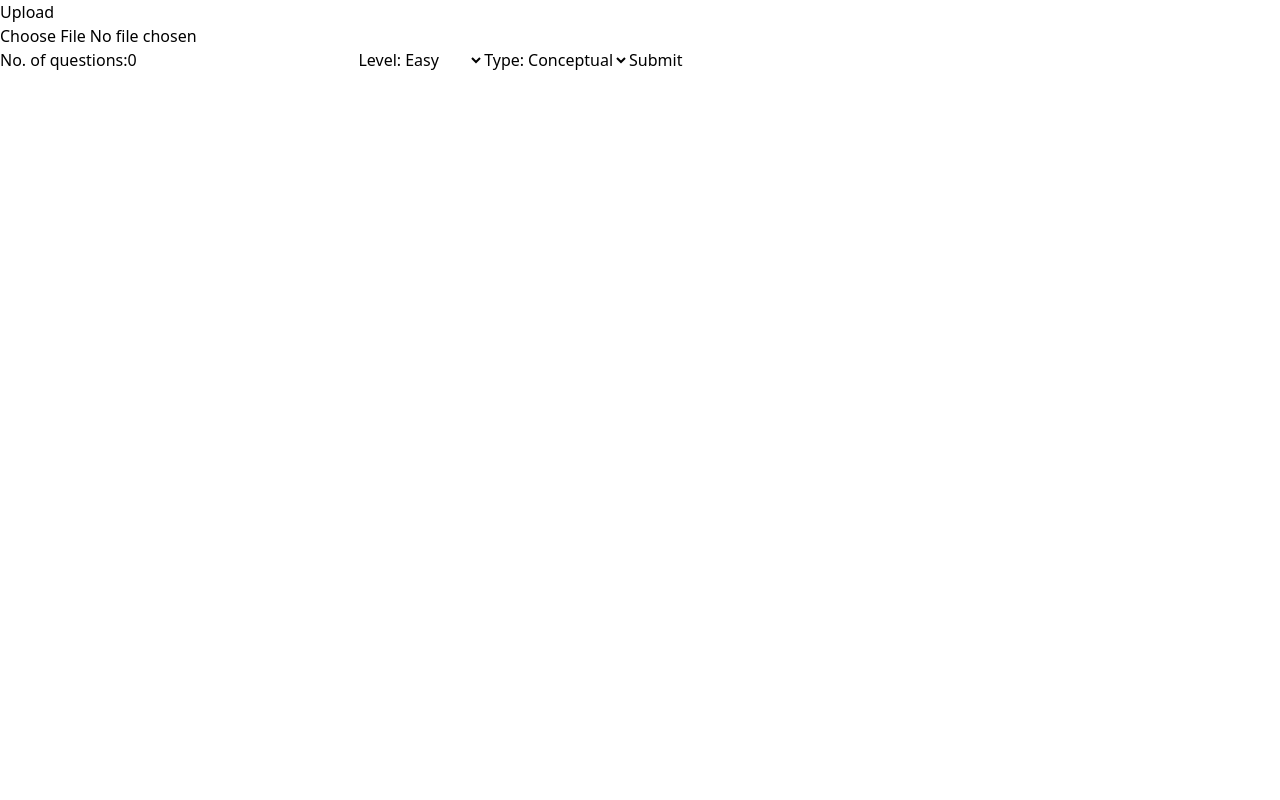
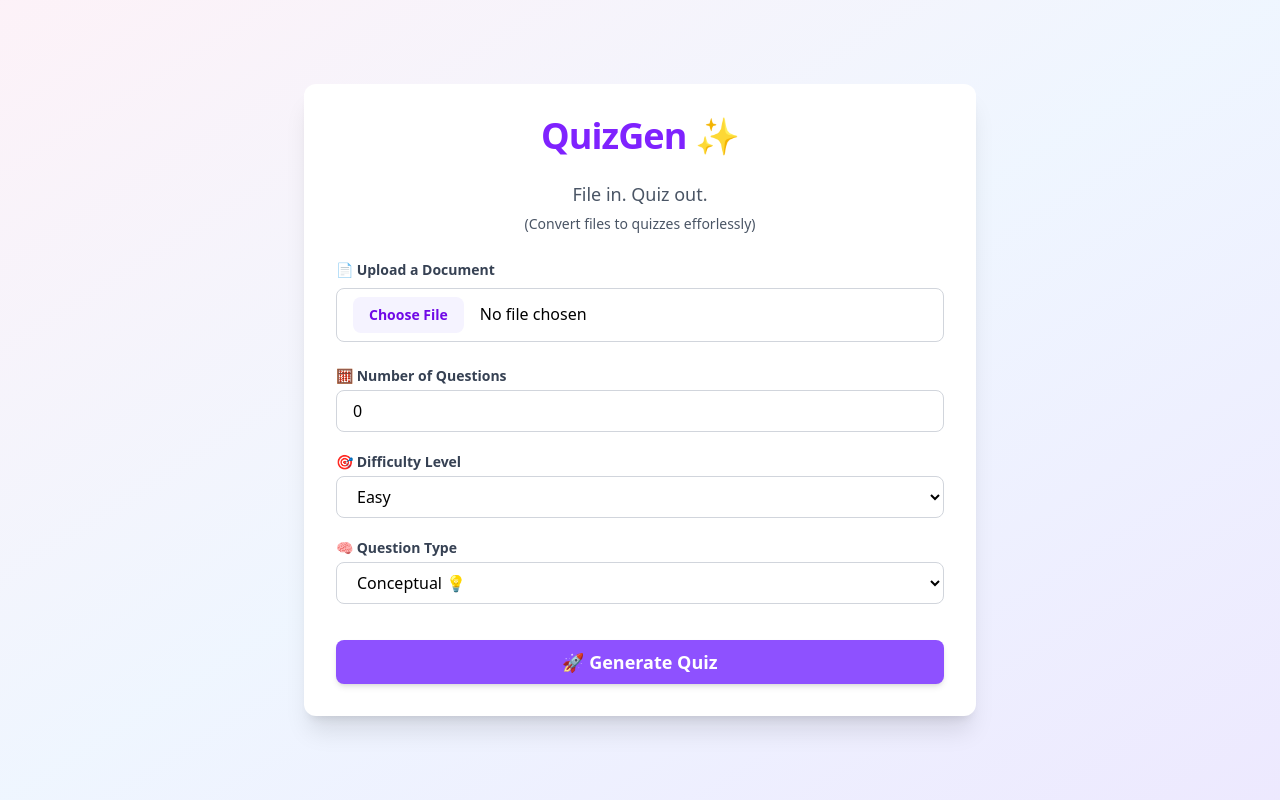
Before and after one commit to uk-2149/pdf-quiz, a React (Vite) app in the folder frontend/: page / in a window 1280 px wide. Built offline with nearby package versions, Linux system fonts and the light colour scheme; no server answers.

Commit message:
Updated UI

```diff
--- a/frontend/src/pages/Quiz.tsx
+++ b/frontend/src/pages/Quiz.tsx
@@ -1,15 +1,20 @@
-import { useState } from "react";
+import { useState, useRef } from "react";
 import type { Question } from "../types/Question";
 import jsPDF from "jspdf";
 
 type QuizProps = {
   questions: Question[];
+  fileName: string | null;
 };
 
-function Quiz({ questions }: QuizProps) {
-  const [userAnswers, setUserAnswers] = useState<string[]>(Array(questions.length).fill(""));
+function Quiz({ questions, fileName }: QuizProps) {
+  const [userAnswers, setUserAnswers] = useState<string[]>(
+    Array(questions.length).fill("")
+  );
   const [submitted, setSubmitted] = useState(false);
   const [score, setScore] = useState(0);
+
+  const scoreRef = useRef<HTMLDivElement>(null);
 
   const handleSelect = (index: number, value: string) => {
     const newAnswers = [...userAnswers];
@@ -24,12 +29,21 @@ function Quiz({ questions }: QuizProps) {
     });
     setScore(calculatedScore);
     setSubmitted(true);
+    setTimeout(() => {
+      scoreRef.current?.scrollIntoView({ behavior: "smooth" });
+    }, 100);
+  };
+
+  const handleRetake = () => {
+    setSubmitted(false);
+    setScore(0);
+    setUserAnswers(Array(questions.length).fill(""));
   };
 
   const handleDownload = () => {
     const doc = new jsPDF();
     doc.setFontSize(14);
-    doc.text("Quiz with Answers", 10, 10);
+    doc.text(`${fileName} quiz with answers:`, 10, 10);
 
     let y = 20;
 
@@ -75,7 +89,7 @@ function Quiz({ questions }: QuizProps) {
     y += 8;
 
     // Print all answers
-    questions.forEach((q, index) => {
+    questions.map((q, index) => {
       const answerLines = wrapText(`${index + 1}. ${q.answer}`);
       doc.text(answerLines, 10, y);
       y += answerLines.length * 6;
@@ -86,56 +100,110 @@ function Quiz({ questions }: QuizProps) {
       }
     });
 
-    doc.save("quiz-with-answers.pdf");
+    doc.save(`${fileName} quiz with answers.pdf`);
   };
 
+  return (
+    <div className="min-h-screen bg-gradient-to-br from-blue-50 via-pink-50 to-violet-100 px-4 py-10 flex justify-center items-start">
+      <div className="w-full max-w-3xl bg-white shadow-xl rounded-2xl p-8 space-y-6">
+        <div
+          ref={scoreRef}
+          className="flex flex-col-reverse md:flex-row justify-between items-center mb-4"
+        >
+          <h1 className="text-2xl md:text-3xl font-extrabold text-violet-600 tracking-tight">
+            Take the Quiz
+          </h1>
+          <button
+            className="bg-green-500 hover:bg-green-600 text-white font-semibold px-4 py-2 rounded-lg shadow transition duration-200 mb-10 md:mb-2.5"
+            onClick={handleDownload}
+          >
+            📄 Download PDF
+          </button>
+        </div>
+
+        {submitted && (
+          <>
+            <div className="text-lg font-semibold text-green-600 text-center bg-green-50 border border-green-300 p-3 rounded-xl shadow-sm">
+              🎉 You scored {score} out of {questions.length}
+            </div>
+            <button
+              className="w-full bg-violet-500 hover:bg-violet-600 text-white py-2 px-4 rounded-lg font-semibold text-lg shadow transition duration-200"
+              onClick={handleRetake}
+            >
+              🔁 Retake Quiz
+            </button>
+          </>
+        )}
+
+        {questions.map((q, index) => {
+          const userAnswer = userAnswers[index];
+          const isCorrect = userAnswer === q.answer;
 
           return (
-    <div className="p-6 max-w-xl mx-auto border rounded shadow space-y-4">
-      <button
-    className="bg-green-600 text-white px-4 py-2 rounded"
-    onClick={handleDownload}
+            <div
+              key={index}
+              className="bg-gray-50 border border-violet-200 rounded-xl p-4 shadow-sm space-y-3"
             >
-    Download Quiz PDF
-  </button>
-      <h1 className="text-2xl font-bold mb-4">Quiz App</h1>
+              <h2 className="font-semibold text-lg text-gray-800">
+                {index + 1}. {q.question}
+              </h2>
+              <ul className="space-y-2">
+                {q.options.map((opt: string, optIndex: number) => {
+                  const isUserAnswer = userAnswer === opt;
+                  const isCorrectAnswer = q.answer === opt;
 
-      {questions.map((q, index) => (
-        <div key={index} className="mb-4">
-          <h2 className="font-semibold">{index + 1}. {q.question}</h2>
-          <ul>
-            {q.options.map((opt: string) => (
-              <li key={opt}>
-                <label className="flex items-center space-x-2">
+                  let optionStyle = "hover:bg-gray-100 border-gray-300";
+                  if (submitted) {
+                    if (isUserAnswer && isCorrect) {
+                      optionStyle = "bg-green-100 border-green-400";
+                    } else if (isUserAnswer && !isCorrect) {
+                      optionStyle = "bg-red-100 border-red-400";
+                    } else if (!isUserAnswer && isCorrectAnswer) {
+                      optionStyle = "bg-green-50 border-green-300";
+                    } else {
+                      optionStyle = "bg-white border-gray-200 opacity-70";
+                    }
+                  } else if (isUserAnswer) {
+                    optionStyle = "bg-violet-100 border-violet-400";
+                  }
+
+                  return (
+                    <li key={optIndex}>
+                      <label
+                        className={`flex items-center space-x-3 p-2 rounded-lg border cursor-pointer ${optionStyle} ${
+                          submitted ? "cursor-not-allowed" : ""
+                        }`}
+                      >
                         <input
                           type="radio"
                           name={`question-${index}`}
                           value={opt}
-                    checked={userAnswers[index] === opt}
+                          checked={isUserAnswer}
                           disabled={submitted}
                           onChange={() => handleSelect(index, opt)}
+                          className="accent-violet-500"
                         />
-                  <span>{opt}</span>
+                        <span className="text-sm text-gray-800">{opt}</span>
                       </label>
                     </li>
-            ))}
+                  );
+                })}
               </ul>
             </div>
-      ))}
+          );
+        })}
 
-      {!submitted ? (
+        {!submitted && (
+          <div className="pt-4">
             <button
-          className="bg-blue-600 text-white px-4 py-2 rounded disabled:opacity-50"
-          disabled={userAnswers.includes("")}
+              className="w-full bg-violet-500 hover:bg-violet-600 text-white py-2 px-4 rounded-lg font-semibold text-lg shadow transition duration-200"
               onClick={handleSubmit}
             >
-          Submit
+              🚀 Submit Answers
             </button>
-      ) : (
-        <div className="text-lg font-semibold text-green-600">
-          You scored {score} out of {questions.length}
           </div>
         )}
+      </div>
     </div>
   );
 }
--- a/frontend/src/pages/Upload.tsx
+++ b/frontend/src/pages/Upload.tsx
@@ -1,4 +1,4 @@
-import React, { useState } from "react";
+import { useState } from "react";
 import axios from "axios";
 import type { Data } from "../types/Data";
 import type { Question } from "../types/Question";
@@ -6,62 +6,186 @@ import getQuestions from "../gemini/config";
 import Quiz from "./Quiz";
 
 function Upload() {
-  const[submitted, setSubitted] = useState<Boolean>(false);
-  const[text, setText] = useState("");
-    const[formData, setFormData] = useState<Data>({
+  const [error, setError] = useState<string | null>(null);
+  const [fileName, setFileName] = useState<string | null>(null);
+  const [submitted, setSubitted] = useState<Boolean>(false);
+  const [text, setText] = useState("");
+  const [formData, setFormData] = useState<Data>({
     content: "",
     count: 0,
     level: "easy",
-      type: "conceptual"
+    type: "conceptual",
   });
   const [questions, setQuestions] = useState<Question[]>([]);
 
-    const handleUpload = async(e: React.ChangeEvent<HTMLInputElement>) => {
+  const backendUrl = import.meta.env.VITE_BACKEND_URL;
+
+  const handleUpload = async (e: React.ChangeEvent<HTMLInputElement>) => {
     const file = e.target.files?.[0];
-        if(!file) return;
+    if (!file) return;
 
-        const formData = new FormData();
-        formData.append("file", file);
+    setFileName(file.name);
+    const formFile = new FormData();
+    formFile.append("file", file);
 
-        const res = await axios.post("http://localhost:5000/api/upload", formData);
+    const res = await axios.post(`${backendUrl}/api/upload`, formFile);
     setText(res.data.text);
-    }
+  };
 
-    const handleSubmit = async(e: React.FormEvent) => {
+  const handleSubmit = async (e: React.FormEvent) => {
     e.preventDefault();
+    try {
+      if (!text || formData.count < 1) throw Error;
       const updatedFormData = { ...formData, content: text };
       setFormData(updatedFormData);
       const q = await getQuestions(updatedFormData);
       setQuestions(q);
       setSubitted(true);
+    } catch (err) {
+      if (!text) {
+        setError("Please upload a valid file");
+      } else if (formData.count < 1) {
+        setError("Please enter a valid number of questions");
+      } else {
+        setError("Please fill the valid fields");
       }
+    }
+  };
 
   return (
     <>
-        {(!submitted) ?
-           (<><h1>Upload</h1>
-        <input type="file" onChange={handleUpload} />
-        <form action="" onSubmit={handleSubmit}>
-          <label htmlFor="count">No. of questions:</label>
-          <input type="number" name="count" id="count" value={formData.count} onChange={(e) => (setFormData({...formData, count: Number(e.target.value)}))}/>
+      {!submitted ? (
+        <>
+          <div className="min-h-screen bg-gradient-to-br from-pink-50 via-blue-50 to-violet-100 flex items-center justify-center px-4 py-10">
+            <div className="w-full max-w-2xl bg-white rounded-xl shadow-xl p-8">
+              <h1 className="text-4xl font-extrabold text-center text-violet-600 mb-6 tracking-tight">
+                QuizGen ✨
+              </h1>
+              <p className="text-center text-gray-600 text-lg mb-6">
+                File in. Quiz out.
+                <br />
+                <span className="text-sm">
+                  (Convert files to quizzes efforlessly)
+                </span>
+              </p>
+              {error && (
+                <div className="bg-red-100 text-red-800 px-4 py-2 rounded mb-4 border border-red-400 animate-pulse relative">
+                  {/* <button
+      className="absolute top-1.5 right-2 text-xl font-bold"
+      onClick={() => setError(null)}
+    >
+      &times;
+    </button> */}
+                  {error}
+                </div>
+              )}
 
-          <label htmlFor="level">Level:</label>
-          <select name="level" id="level" value={formData.level} onChange={(e) => (setFormData({...formData, level: e.target.value as "easy" | "medium" | "hard"}))}>
+              {/* Upload */}
+              <div className="mb-6">
+                <label
+                  htmlFor="file"
+                  className="block text-sm font-semibold text-gray-700 mb-2"
+                >
+                  📄 Upload a Document
+                </label>
+                <input
+                  type="file"
+                  id="file"
+                  onChange={handleUpload}
+                  className="w-full file:mr-4 file:py-2 file:px-4 file:rounded-lg file:border-0 file:text-sm file:font-semibold file:bg-violet-50 file:text-violet-700 hover:file:bg-violet-100 border border-gray-300 rounded-lg px-4 py-2 focus:outline-none focus:ring-2 focus:ring-violet-400"
+                />
+              </div>
+
+              <form onSubmit={handleSubmit} className="space-y-5">
+                {/* Number of Questions */}
+                <div>
+                  <label
+                    htmlFor="count"
+                    className="block text-sm font-semibold text-gray-700 mb-1"
+                  >
+                    🧮 Number of Questions
+                  </label>
+                  <input
+                    type="number"
+                    id="count"
+                    value={formData.count}
+                    onChange={(e) =>
+                      setFormData({
+                        ...formData,
+                        count: Number(e.target.value),
+                      })
+                    }
+                    className="w-full px-4 py-2 border border-gray-300 rounded-lg focus:outline-none focus:ring-2 focus:ring-blue-400"
+                  />
+                </div>
+
+                {/* Level */}
+                <div>
+                  <label
+                    htmlFor="level"
+                    className="block text-sm font-semibold text-gray-700 mb-1"
+                  >
+                    🎯 Difficulty Level
+                  </label>
+                  <select
+                    id="level"
+                    value={formData.level}
+                    onChange={(e) =>
+                      setFormData({
+                        ...formData,
+                        level: e.target.value as "easy" | "medium" | "hard",
+                      })
+                    }
+                    className="w-full px-4 py-2 border border-gray-300 rounded-lg focus:outline-none focus:ring-2 focus:ring-pink-400"
+                  >
                     <option value="easy">Easy</option>
                     <option value="medium">Medium</option>
-            <option value="Hard">Hard</option>
+                    <option value="hard">Hard</option>
                   </select>
+                </div>
 
-          <label htmlFor="type">Type:</label>
-          <select name="type" id="type" value={formData.type} onChange={(e) => (setFormData({...formData, type: e.target.value as "factual" | "conceptual"}))}>
-            <option value="conceptual">Conceptual</option>
-            <option value="factual">Factual</option>
+                {/* Type */}
+                <div>
+                  <label
+                    htmlFor="type"
+                    className="block text-sm font-semibold text-gray-700 mb-1"
+                  >
+                    🧠 Question Type
+                  </label>
+                  <select
+                    id="type"
+                    value={formData.type}
+                    onChange={(e) =>
+                      setFormData({
+                        ...formData,
+                        type: e.target.value as "factual" | "conceptual",
+                      })
+                    }
+                    className="w-full px-4 py-2 border border-gray-300 rounded-lg focus:outline-none focus:ring-2 focus:ring-blue-400"
+                  >
+                    <option value="conceptual">Conceptual 💡</option>
+                    <option value="factual">Factual 📘</option>
                   </select>
-          <button type="submit">Submit</button>
+                </div>
+
+                {/* Submit */}
+                <div className="pt-4">
+                  <button
+                    type="submit"
+                    className="w-full bg-violet-500 text-white py-2 px-4 rounded-lg hover:bg-violet-600 transition duration-200 font-semibold text-lg shadow-md"
+                  >
+                    🚀 Generate Quiz
+                  </button>
+                </div>
               </form>
-        <p>{text}</p> </>) : <Quiz questions={questions}/> }
+            </div>
+          </div>
         </>
-  )
+      ) : (
+        <Quiz questions={questions} fileName={fileName} />
+      )}
+    </>
+  );
 }
 
 export default Upload;
```
Also changed, not shown: frontend/src/gemini/config.ts (+6 -5 lines), frontend/src/index.css (+26 -0 lines), 2 other files (tests, documents, lock files or other folders). Lines whose indentation alone changed are shown as unchanged.
